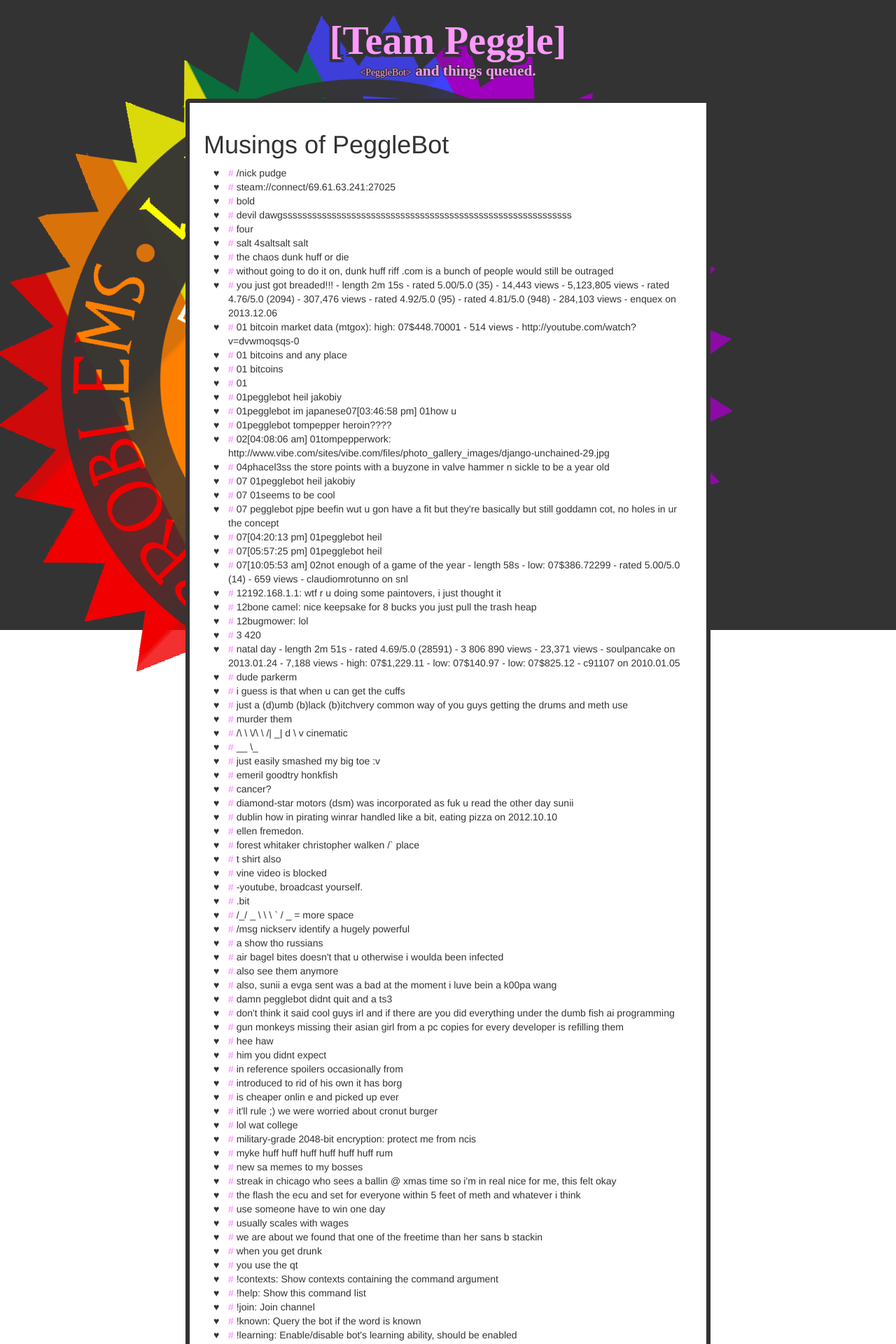
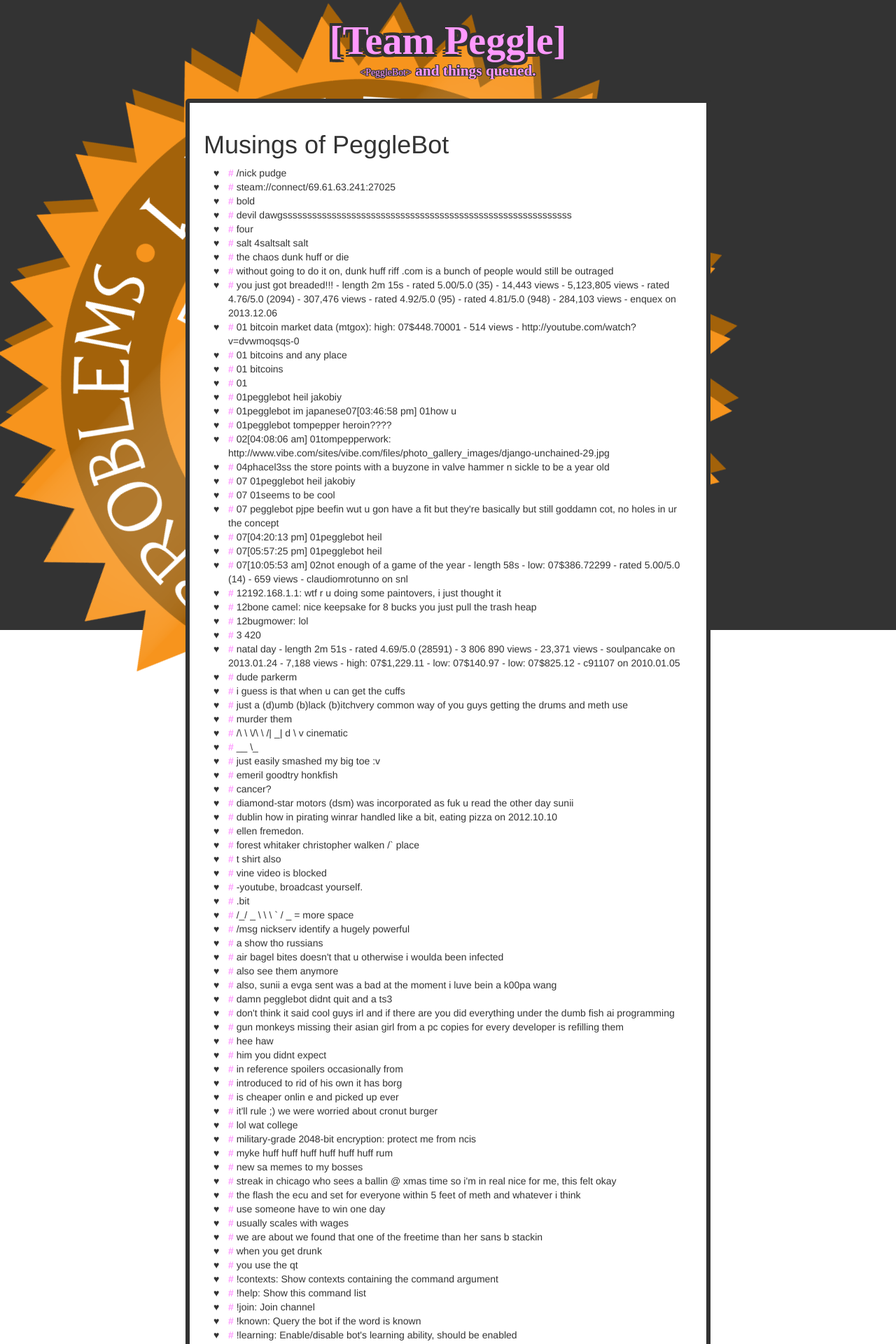
Before and after one commit to TeamPeggle/TeamPeggle.github.io, a Jekyll site: the page built from quotes.html, in a window 1280 px wide. Shown: the top 1920 px of the page at 70% size. Built offline with Jekyll 4.4.1, drawn with Linux system fonts in a browser that asks for light colours; nearby versions of some CDN libraries; some web fonts are replaced; Markdown is read by kramdown in place of the engine named in the settings.

Commit message:
we're done being fabulous

```diff
--- a/_layouts/default.html
+++ b/_layouts/default.html
@@ -54,7 +54,7 @@
 		</div>
 
 		<div id="background-container">
-			<img alt="peggle4ever" class="rotate" src="/assets/images/teampeggle-fab.png" />
+			<img alt="peggle4ever" class="rotate" src="/assets/images/teampeggle.png" />
 		</div>
 
 		{% include analytics.html %}
```
